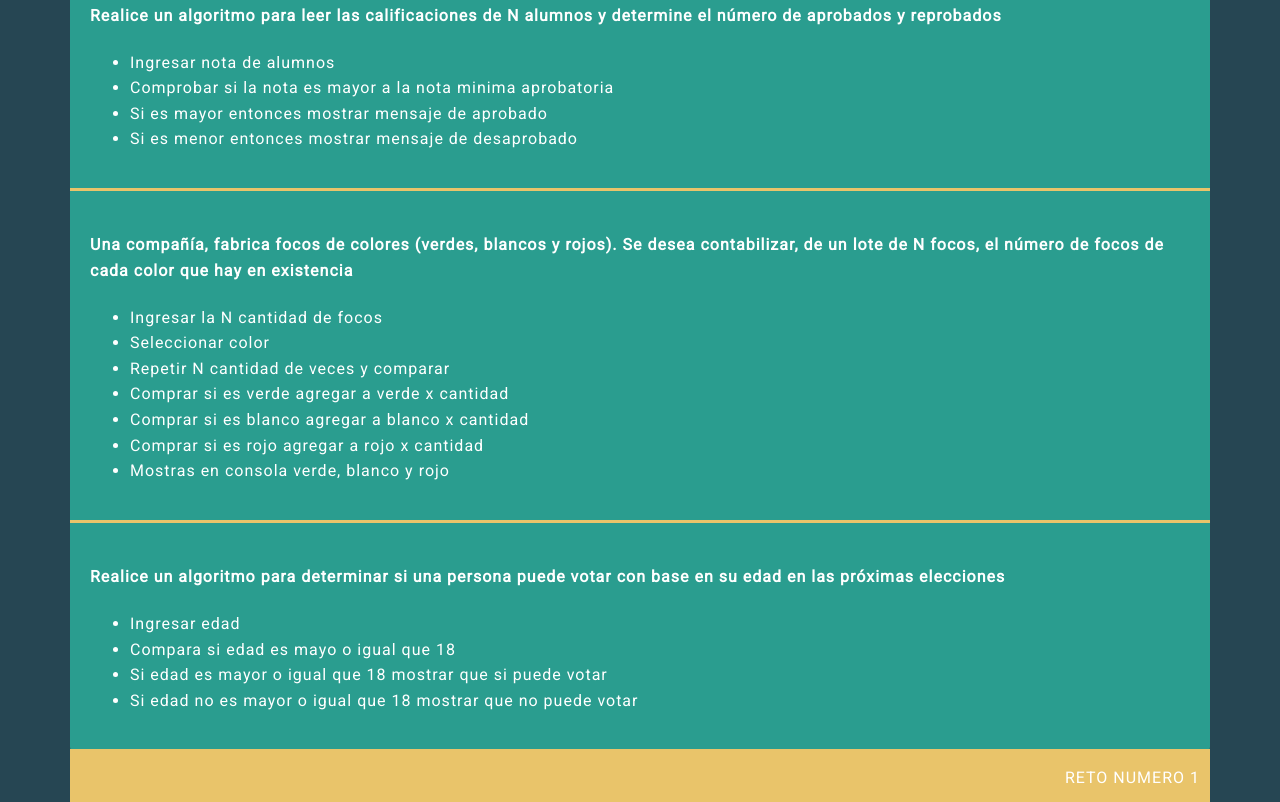
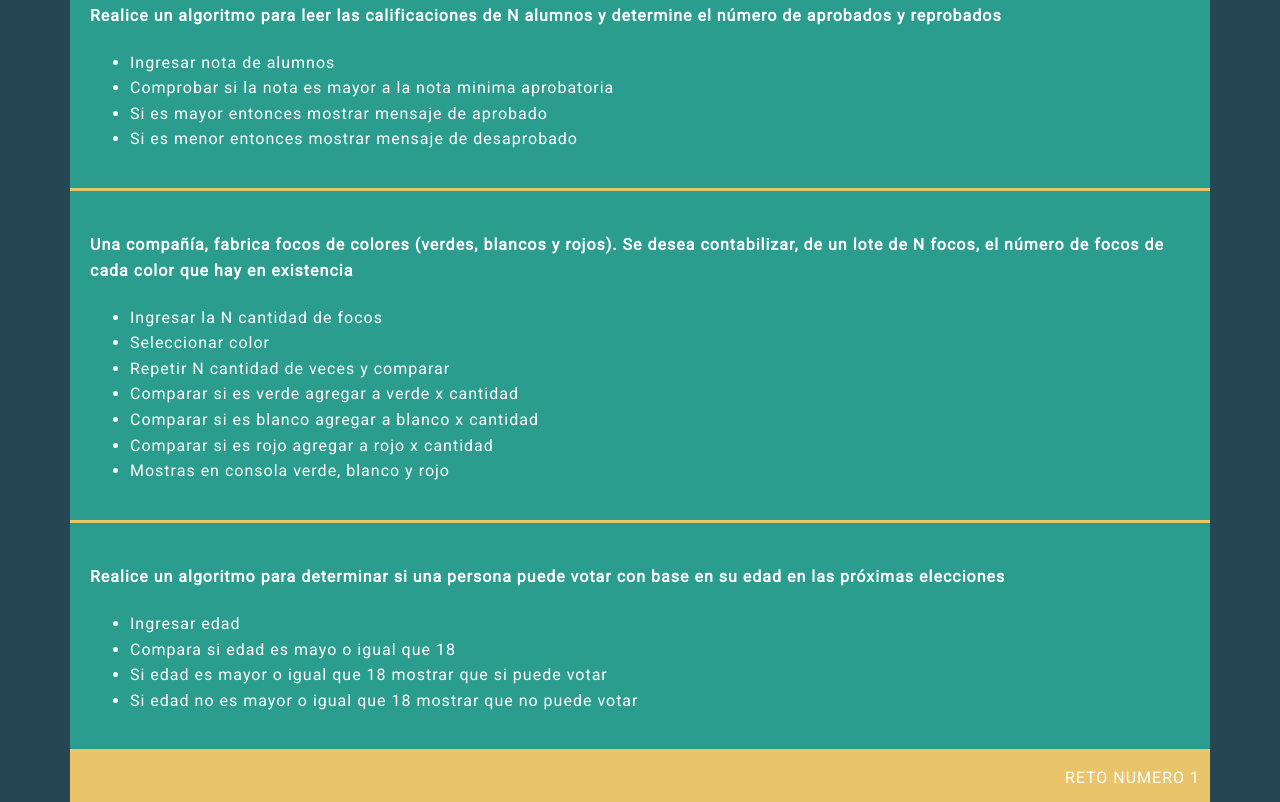
Before and after one commit to anglasdiaz/hackathon8, a plain HTML site: page index.html in a window 1280 px wide. Shown: the part 3061-3863 px from the top of the page. Drawn offline with Linux system fonts and the light colour scheme.

Commit message:
modified index.html

```diff
--- a/index.html
+++ b/index.html
@@ -156,9 +156,9 @@
                     <li>Ingresar la N cantidad de focos</li>
                     <li>Seleccionar color</li>
                     <li>Repetir N cantidad de veces y comparar</li>
-                    <li>Comprar si es verde agregar a verde x cantidad</li>
-                    <li>Comprar si es blanco agregar a blanco x cantidad</li>
-                    <li>Comprar si es rojo agregar a rojo x cantidad</li>
+                    <li>Comparar si es verde agregar a verde x cantidad</li>
+                    <li>Comparar si es blanco agregar a blanco x cantidad</li>
+                    <li>Comparar si es rojo agregar a rojo x cantidad</li>
                     <li>Mostras en consola verde, blanco y rojo</li>
                 </ul>
             </div>
```
